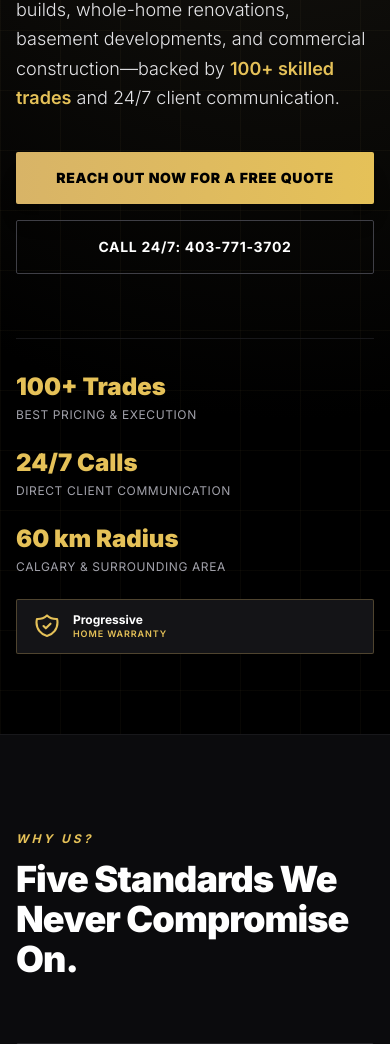
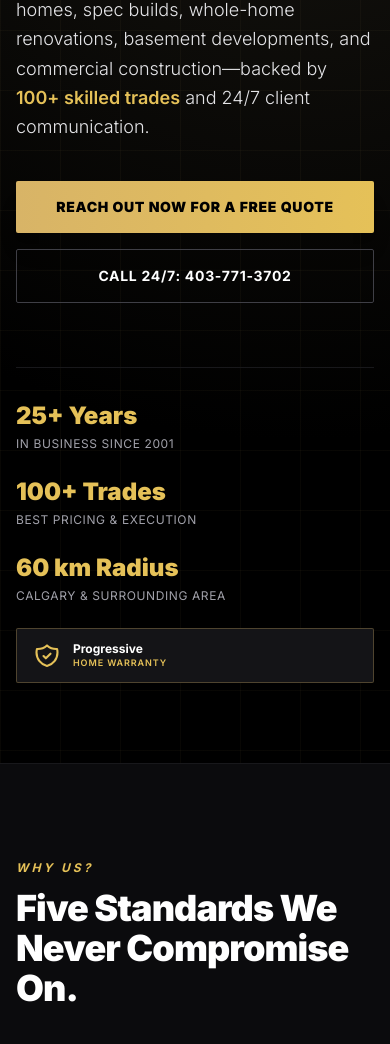
Before and after one commit to hawkridgecreationsinc/SS---K-Homes, a plain HTML site: page index.html in a window 390 px wide. Shown: the part 570-1614 px from the top of the page. Drawn offline with nearby package versions, Linux system fonts and the light colour scheme.

Commit message:
Update index.html

```diff
--- a/index.html
+++ b/index.html
@@ -80,7 +80,7 @@
                 <div class="hidden md:flex items-center space-x-7">
                     <a href="#why-us" class="text-zinc-300 hover:text-champagne-400 text-xs lg:text-sm font-semibold tracking-wider transition-colors uppercase">Why Us</a>
                     <a href="#services" class="text-zinc-300 hover:text-champagne-400 text-xs lg:text-sm font-semibold tracking-wider transition-colors uppercase">Services</a>
-                    <a href="#heritage" class="text-zinc-300 hover:text-champagne-400 text-xs lg:text-sm font-semibold tracking-wider transition-colors uppercase">Leadership</a>
+                    <a href="#heritage" class="text-zinc-300 hover:text-champagne-400 text-xs lg:text-sm font-semibold tracking-wider transition-colors uppercase">Since 2001</a>
                     <a href="tel:4037713702" class="text-champagne-400 hover:text-white text-xs lg:text-sm font-bold tracking-wider transition-colors whitespace-nowrap">
                         403-771-3702
                     </a>
@@ -103,7 +103,7 @@
             <div class="px-4 pt-2 pb-4 space-y-2">
                 <a href="#why-us" onclick="document.getElementById('mobile-menu').classList.add('hidden')" class="block py-2 text-base font-medium text-zinc-300 hover:text-champagne-400">Why Us</a>
                 <a href="#services" onclick="document.getElementById('mobile-menu').classList.add('hidden')" class="block py-2 text-base font-medium text-zinc-300 hover:text-champagne-400">Services</a>
-                <a href="#heritage" onclick="document.getElementById('mobile-menu').classList.add('hidden')" class="block py-2 text-base font-medium text-zinc-300 hover:text-champagne-400">Leadership</a>
+                <a href="#heritage" onclick="document.getElementById('mobile-menu').classList.add('hidden')" class="block py-2 text-base font-medium text-zinc-300 hover:text-champagne-400">Since 2001</a>
                 <a href="tel:4037713702" class="block py-2 text-base font-bold text-champagne-400">Call Garry: 403-771-3702</a>
                 <a href="#contact" onclick="document.getElementById('mobile-menu').classList.add('hidden')" class="block py-2 text-white font-bold">Reach Out For a Free Quote</a>
             </div>
@@ -124,7 +124,7 @@
                     <span class="text-transparent bg-clip-text bg-gradient-to-r from-champagne-300 via-champagne-400 to-champagne-600">Backed by Experience.</span>
                 </h1>
                 <p class="text-lg md:text-xl text-zinc-200 font-light mb-10 max-w-2xl leading-relaxed">
-                    Founded and managed by <strong class="text-white font-semibold">Garry Gill</strong> (building since 1980), <strong class="text-white font-semibold">BJK Management LTD.</strong> delivers full custom homes, spec builds, whole-home renovations, basement developments, and commercial construction—backed by <strong class="text-champagne-400 font-semibold">100+ skilled trades</strong> and 24/7 client communication.
+                    Founded and managed by <strong class="text-white font-semibold">Garry Gill</strong> since 2001 (25+ years of experience), <strong class="text-white font-semibold">BJK Management LTD.</strong> delivers full custom homes, spec builds, whole-home renovations, basement developments, and commercial construction—backed by <strong class="text-champagne-400 font-semibold">100+ skilled trades</strong> and 24/7 client communication.
                 </p>
 
                 <div class="flex flex-col sm:flex-row gap-4">
@@ -139,12 +139,12 @@
                 <!-- Credentials & Warranty Strip -->
                 <div class="grid grid-cols-1 sm:grid-cols-4 gap-6 mt-16 pt-8 border-t border-zinc-900 max-w-4xl items-center">
                     <div>
+                        <p class="text-champagne-400 font-black text-2xl">25+ Years</p>
+                        <p class="text-zinc-400 text-xs uppercase tracking-wider mt-1">In Business Since 2001</p>
+                    </div>
+                    <div>
                         <p class="text-champagne-400 font-black text-2xl">100+ Trades</p>
                         <p class="text-zinc-400 text-xs uppercase tracking-wider mt-1">Best Pricing & Execution</p>
-                    </div>
-                    <div>
-                        <p class="text-champagne-400 font-black text-2xl">24/7 Calls</p>
-                        <p class="text-zinc-400 text-xs uppercase tracking-wider mt-1">Direct Client Communication</p>
                     </div>
                     <div>
                         <p class="text-champagne-400 font-black text-2xl">60 km Radius</p>
@@ -225,7 +225,7 @@
                     <div>
                         <h4 class="text-xl font-extrabold text-white mb-2">Reliable</h4>
                         <p class="text-zinc-300 text-sm leading-relaxed">
-                            With decades of hands-on experience (managing projects since 1980), we assure our clients that we get the job done no matter how big or small. <strong class="text-white font-semibold">You can count on us never to leave you hanging.</strong>
+                            With over <strong class="text-champagne-400 font-semibold">25+ years of experience</strong> (in business since 2001), we assure our clients that we get the job done no matter how big or small. <strong class="text-white font-semibold">You can count on us never to leave you hanging.</strong>
                         </p>
                     </div>
                 </div>
@@ -239,7 +239,7 @@
         <div class="max-w-7xl mx-auto px-4 sm:px-6 lg:px-8">
             <div class="text-center max-w-3xl mx-auto mb-16">
                 <h2 class="text-xs font-bold tracking-[0.25em] text-champagne-400 uppercase mb-3">Our Capabilities</h2>
-                <h3 class="text-4xl font-black text-white tracking-tight">Residential & Commercial Services</h3>
+                <h3 class="font-serif text-4xl font-bold text-white tracking-tight">Residential & Commercial Services</h3>
                 <p class="mt-4 text-zinc-400 text-lg">From ground-up custom homes and warranty-backed spec builds to whole-home renovations, basements, and commercial projects.</p>
             </div>
 
@@ -330,10 +330,10 @@
                 <div class="lg:col-span-7">
                     <h2 class="text-xs font-bold tracking-[0.25em] text-champagne-400 uppercase mb-3">Founder & CEO</h2>
                     <h3 class="text-4xl md:text-5xl font-black text-white mb-6 leading-tight">
-                        Managed by Garry Gill Since 1980.
+                        Managed by Garry Gill Since 2001.
                     </h3>
                     <p class="text-zinc-200 text-lg leading-relaxed mb-6">
-                        With decades of hands-on leadership across the Calgary region, Garry Gill has built BJK Management LTD. around simple, non-negotiable standards: honest budgets, 100+ vetted trades, strict timelines, and 24/7 communication.
+                        With <strong class="text-white font-semibold">25+ years of experience</strong> across the Calgary region, Garry Gill has built BJK Management LTD. around simple, non-negotiable standards: honest budgets, 100+ vetted trades, strict timelines, and 24/7 communication.
                     </p>
                     <p class="text-zinc-300 text-base leading-relaxed mb-8">
                         Whether you're building a custom home from the ground up or tackling a smaller basement renovation, every residential project is eligible for <strong class="text-champagne-400 font-semibold">Progressive Home Warranty</strong> and covered by our <strong class="text-white font-semibold">1-Year Builder Warranty</strong>.
@@ -396,7 +396,7 @@
                         <div class="flex items-center justify-between border-b border-zinc-800 pb-6">
                             <div>
                                 <p class="text-white font-black text-xl tracking-wide uppercase">GARRY GILL</p>
-                                <p class="text-champagne-400 font-medium text-sm">Founder & CEO (Managing Since 1980)</p>
+                                <p class="text-champagne-400 font-medium text-sm">Founder & CEO (In Business Since 2001)</p>
                             </div>
                             <div class="text-right">
                                 <span class="text-white font-bold text-xs block">Progressive</span>
@@ -511,7 +511,7 @@
                 </svg>
                 <div>
                     <span class="text-white font-bold text-base tracking-[0.14em] block leading-none">BJK MANAGEMENT LTD.</span>
-                    <span class="text-zinc-400 text-xs block mt-1">Residential & Commercial Services • Progressive Home Warranty</span>
+                    <span class="text-zinc-400 text-xs block mt-1">Residential & Commercial Services • Est. 2001 • Progressive Home Warranty</span>
                 </div>
             </div>
             <div class="text-center md:text-right text-zinc-400 text-xs space-y-1">
```
